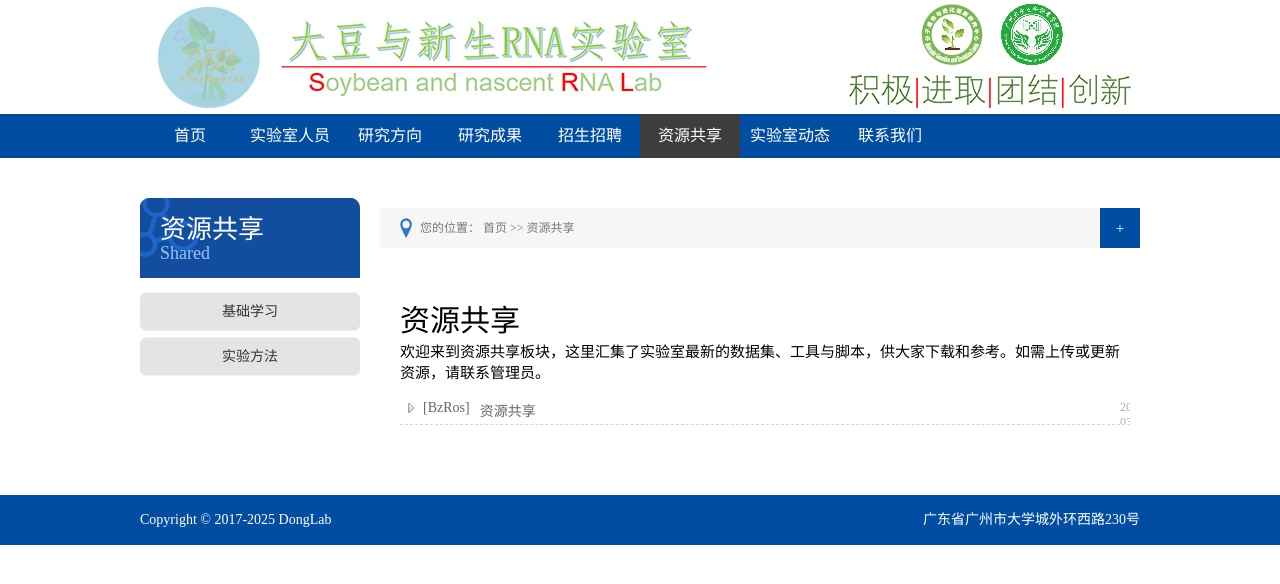
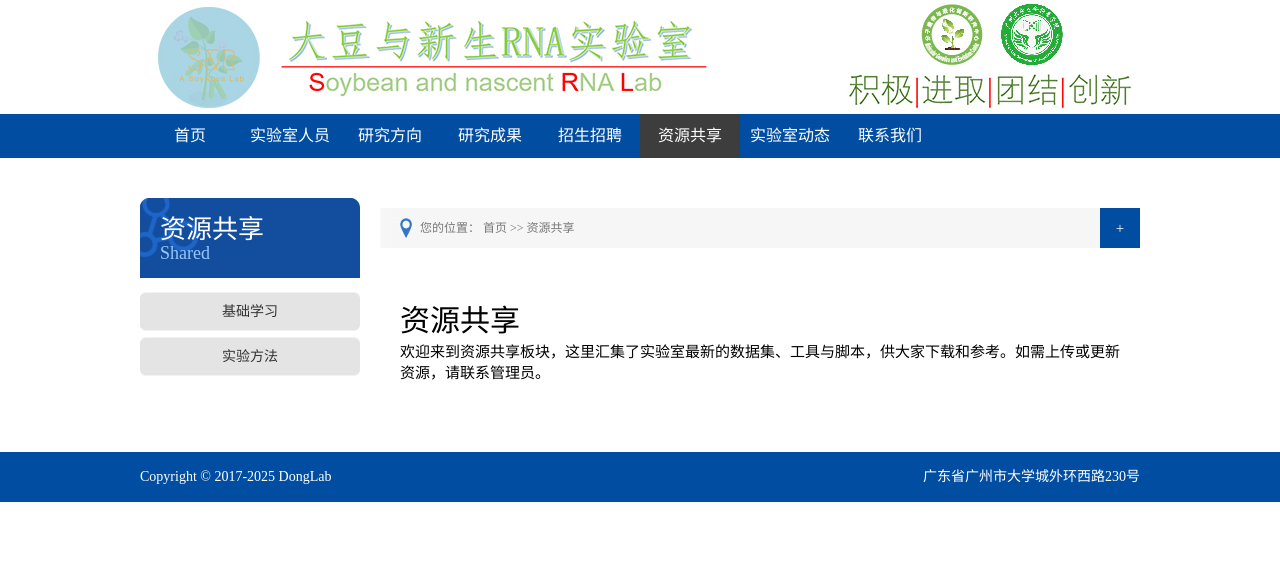
Before and after one commit to zhanweimin2021/zhanweimin2021.github.io, a Jekyll site: the page built from pages/shared.html, in a window 1280 px wide. Shown: the top 584 px of the page. Built offline with Jekyll 4.4.1, drawn with Linux system fonts in a browser that asks for light colours.

Commit message:
Update shared.html

```diff
--- a/pages/shared.html
+++ b/pages/shared.html
@@ -19,18 +19,6 @@ description: 资源共享
         欢迎来到资源共享板块，这里汇集了实验室最新的数据集、工具与脚本，供大家下载和参考。如需上传或更新资源，请联系管理员。
       </p>
 
-      <ul>
-        <li>
-          <div class="n_temp_r_b1">
-            <img src="/images/assets/2-000.gif">
-            <h4>[BzRos]</h4>
-            <p><a href="" target="_blank">资源共享</a></p>
-          </div>
-          <div class="n_temp_r_b2">
-            <p>2018-03-19</p>
-          </div>
-        </li>
-      </ul>
     </div>
   </div>
 </div>
```
